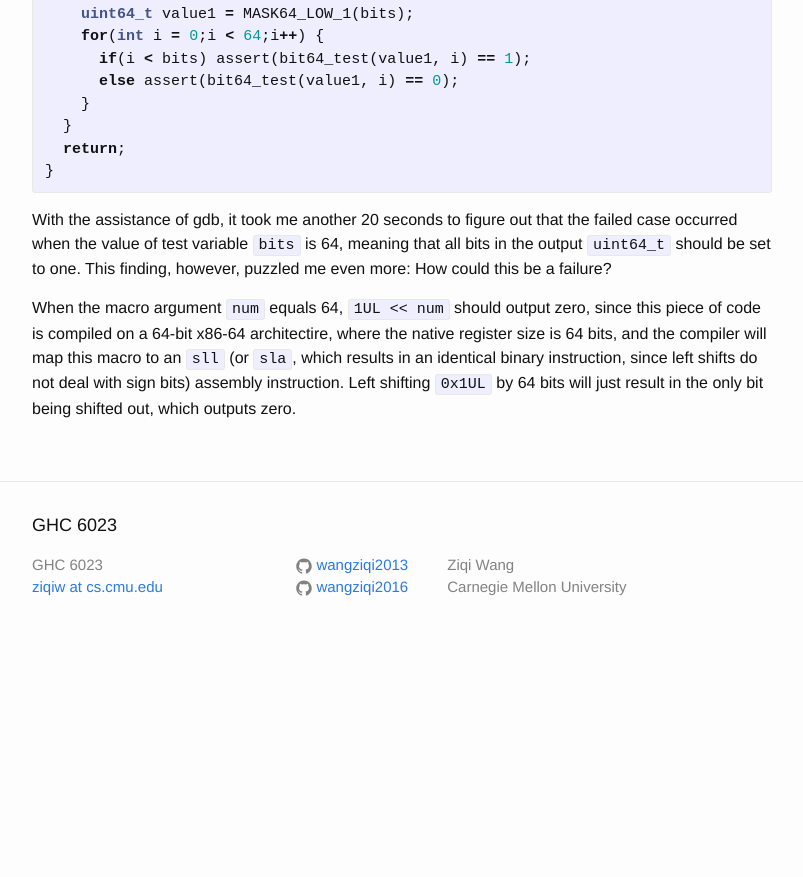
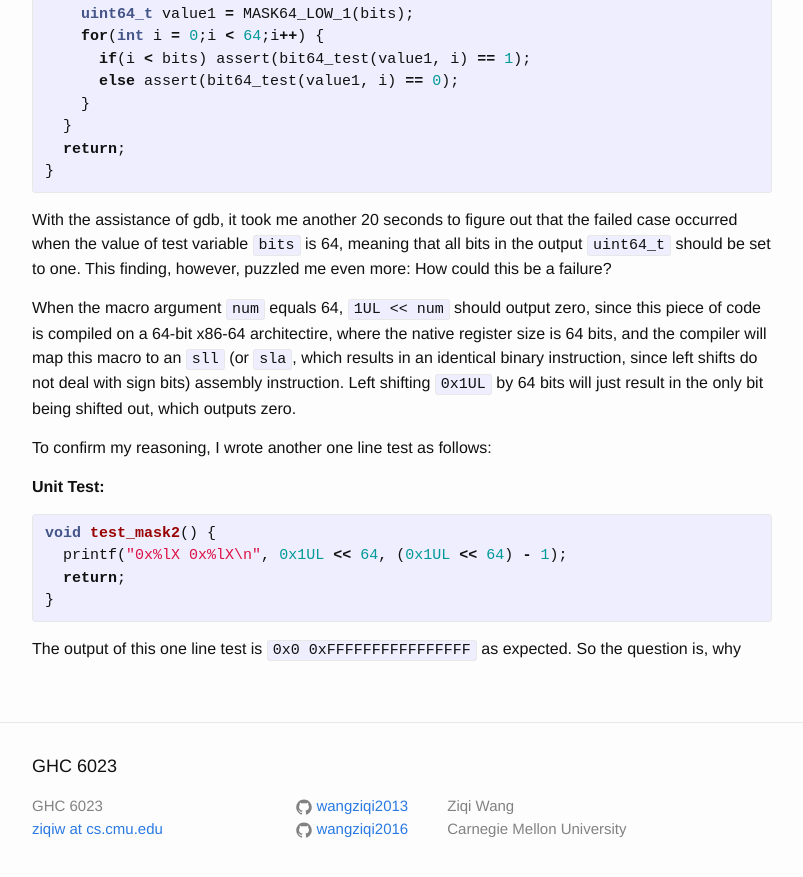
Before and after one commit to wangziqi2013/wangziqi2013.github.io, a Jekyll site: the page built from _posts/2020-07-30-tricky-code-for-64-bit-mask.markdown, in a window 1280 px wide and 900 px high, scrolled down 588 px. Shown: the top 877 px of the window, without its empty margins (238-1041 px from the left). Built offline with Jekyll 4.4.1, drawn with Linux system fonts in a browser that asks for light colours; before the commit the page ends 1247 px from its top, so only the background shows below that.

Commit message:
Adding unit test

```diff
--- a/_posts/2020-07-30-tricky-code-for-64-bit-mask.markdown
+++ b/_posts/2020-07-30-tricky-code-for-64-bit-mask.markdown
@@ -41,3 +41,16 @@ When the macro argument `num` equals 64, `1UL << num` should output zero, since
 an `sll` (or `sla`, which results in an identical binary instruction, since left shifts do not deal with sign bits)
 assembly instruction. Left shifting `0x1UL` by 64 bits will just result in the only bit being shifted out, which
 outputs zero.
+
+To confirm my reasoning, I wrote another one line test as follows:
+
+**Unit Test:**
+{% highlight C %}
+void test_mask2() {
+  printf("0x%lX 0x%lX\n", 0x1UL << 64, (0x1UL << 64) - 1);
+  return;
+}
+{% endhighlight %}
+
+The output of this one line test is `0x0 0xFFFFFFFFFFFFFFFF` as expected.
+So the question is, why
```
